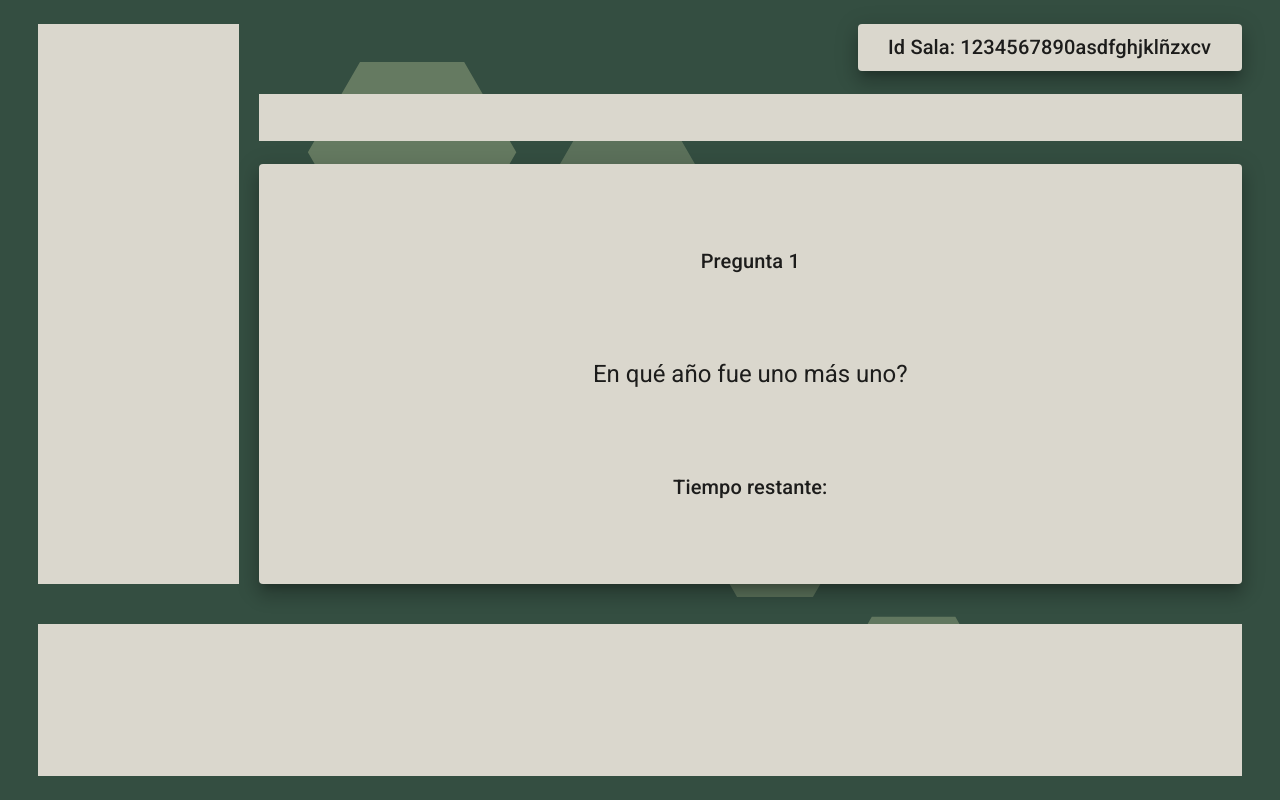
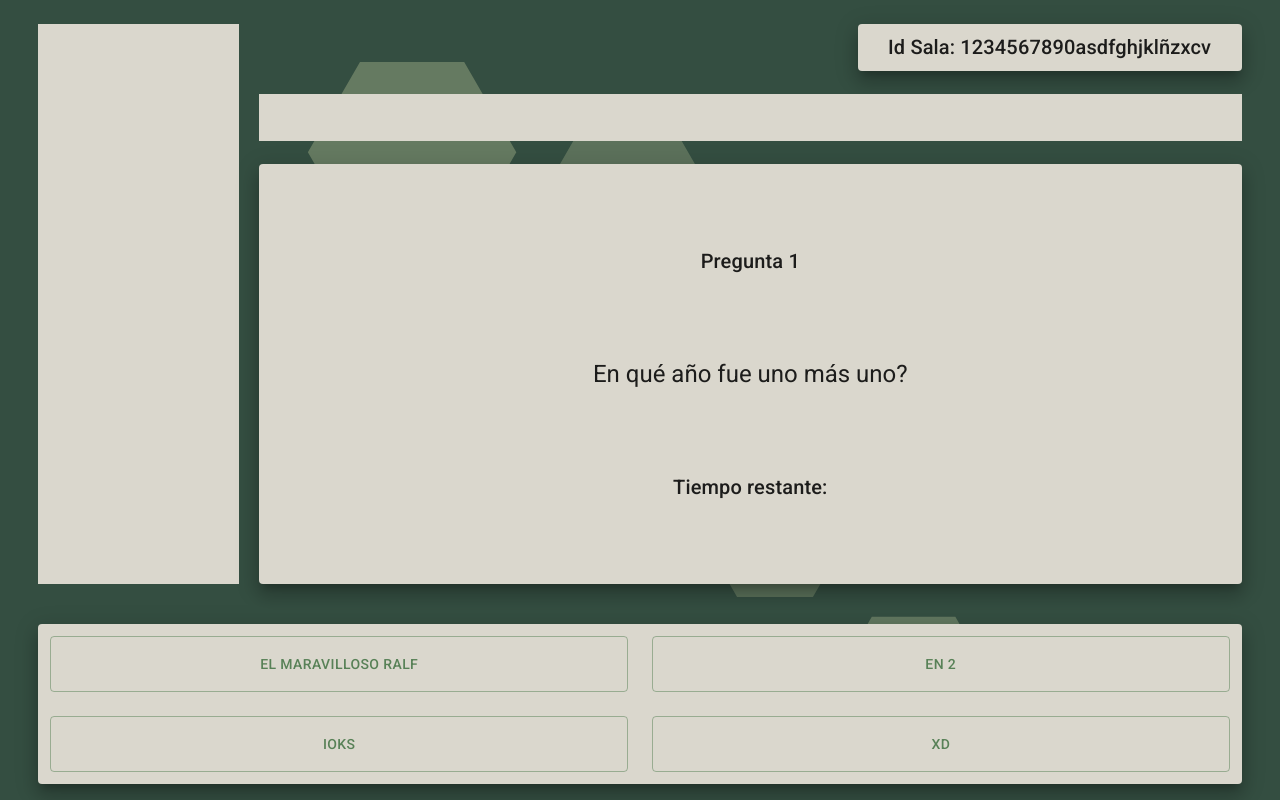
Before and after one commit to borjalan/trivial, a React (Create React App) app: page /game/1 in a window 1280 px wide. Built offline with nearby package versions, Linux system fonts and the light colour scheme.

Commit message:
feat(AnswerPicker)

```diff
--- a/src/components/AnswerPicker/AnswerPicker.component.tsx
+++ b/src/components/AnswerPicker/AnswerPicker.component.tsx
@@ -1,9 +1,43 @@
-import React from 'react';
+import React, { useState } from 'react';
+import { selectPreguntaActual } from 'redux-reducers/sala.redux';
+
+// Components
+import { Button, Grid, Paper } from '@mui/material';
+
+// Selectores y Acciones
+import { useSelector } from 'react-redux';
+import { selectPreguntas } from 'redux-reducers/preguntas.redux';
+
+// Helper
+import { map } from 'lodash';
 
 
 const AnswerPicker: React.FC = () => {
+    const punteroPregunta = useSelector(selectPreguntaActual); // Aqui guardo el número de la pregunta
+    const preguntas = useSelector(selectPreguntas); // Aqui guardo el array de preguntas
+    // En esta variable guardo el valor de la pregunta para mostrar en un estado
+    const [preguntaActual, setPreguntaActual] = useState<Pregunta>(preguntas[punteroPregunta]);
+    const [peguntaSeleccionada, setPreguntaSeleccionada] = useState<number>(-1);
+
+    const handlePress = (i: number) => setPreguntaSeleccionada(i);
+
     return (
-        <div id="question-picker" style={{ backgroundColor: "#DAD7CD", height: "100%", width: "100%" }}></div>
+        <div id="question-picker">
+            <Paper elevation={12} style={{ backgroundColor: "#dad7cd", height: '20vh' }}>
+                <Grid container direction="row" justifyContent="space-between" alignItems="stretch">
+                    {map(preguntaActual.respuestas, (respuesta: string, index: number) => (
+                        <Grid item xs={6} key={`respuesta-${index}`} style={{ height: '10vh', padding: '1%' }}>
+                            <Button
+                                variant={peguntaSeleccionada === index ? 'contained' : 'outlined'}
+                                children={respuesta}
+                                onClick={() => handlePress(index)}
+                                style={{ height: "100%", width: "100%" }}
+                            />
+                        </Grid>
+                    ))}
+                </Grid>
+            </Paper>
+        </div>
     );
 };
 
```
